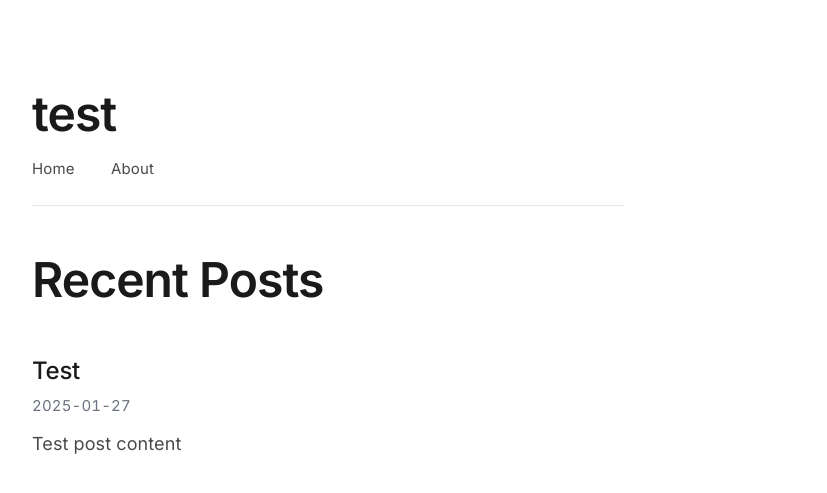
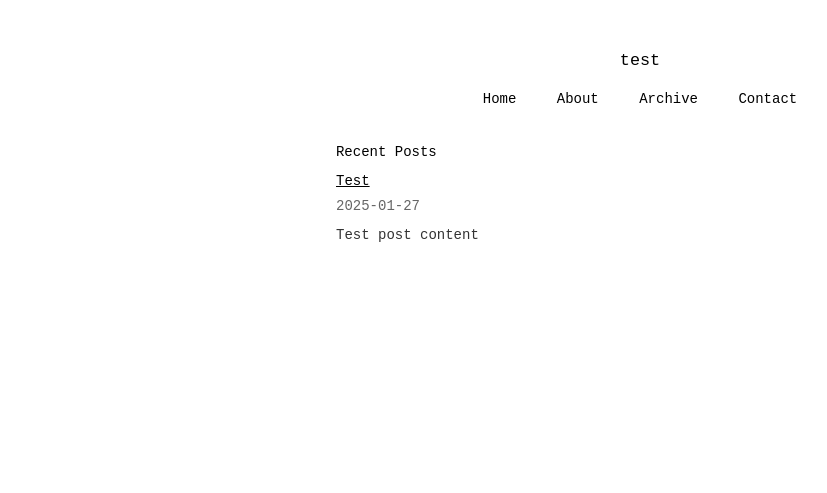
Before and after one commit to nyudenkov/nyudenkob.github.io, a Jekyll site: the page built from index.md, in a window 1280 px wide. Shown: the top 493 px of the page, without its empty margins (0-827 px from the left). Built offline with Jekyll 4.4.1, drawn with Linux system fonts in a browser that asks for light colours.

Commit message:
Add Archive and Contact pages; enhance navigation links for improved site structure

```diff
--- a/_layouts/default.html
+++ b/_layouts/default.html
@@ -21,6 +21,8 @@
             <nav class="site-nav">
                 <a href="{{ '/' | relative_url }}">Home</a>
                 <a href="{{ '/about' | relative_url }}">About</a>
+                <a href="{{ '/archive' | relative_url }}">Archive</a>
+                <a href="{{ '/contact' | relative_url }}">Contact</a>
             </nav>
         </header>
 
--- a/assets/css/style.scss
+++ b/assets/css/style.scss
@@ -1,30 +1,30 @@
 ---
 ---
 
-/* Modern Minimalist Design - Text First Approach */
+/* Ultra-Minimalist Design - Pure Text Focus */
 
 /* CSS Custom Properties for Theming */
 :root {
   /* Light Theme */
-  --text-primary: #1a1a1a;
-  --text-secondary: #4a4a4a;
-  --text-muted: #6b7280;
+  --text-primary: #000000;
+  --text-secondary: #333333;
+  --text-muted: #666666;
   --background: #ffffff;
-  --surface: #f9fafb;
-  --border: #e5e7eb;
-  --accent: #2563eb;
+  --surface: #ffffff;
+  --border: #dddddd;
+  --accent: #000000;
 }
 
 @media (prefers-color-scheme: dark) {
   :root {
     /* Dark Theme */
-    --text-primary: #f9fafb;
-    --text-secondary: #d1d5db;
-    --text-muted: #9ca3af;
-    --background: #0f172a;
-    --surface: #1e293b;
-    --border: #334155;
-    --accent: #3b82f6;
+    --text-primary: #ffffff;
+    --text-secondary: #cccccc;
+    --text-muted: #999999;
+    --background: #000000;
+    --surface: #000000;
+    --border: #333333;
+    --accent: #ffffff;
   }
 }
 
@@ -41,23 +41,20 @@ html {
 }
 
 body {
-  font-family: 'Inter', -apple-system, BlinkMacSystemFont, 'Segoe UI', Roboto, system-ui, sans-serif;
+  font-family: 'Courier New', Courier, monospace;
   color: var(--text-primary);
   background-color: var(--background);
-  line-height: 1.6;
-  font-feature-settings: "cv02", "cv03", "cv04", "cv11";
-  font-variation-settings: "slnt" 0;
-  text-rendering: optimizeLegibility;
-  -webkit-font-smoothing: antialiased;
-  -moz-osx-font-smoothing: grayscale;
-  transition: color 0.2s ease, background-color 0.2s ease;
+  line-height: 1.5;
+  font-size: 14px;
+  margin: 0;
+  padding: 0;
 }
 
-/* Container - Left-aligned, optimal reading width */
+/* Container - Simple, centered layout */
 .container {
-  max-width: 65ch;
-  margin: 0;
-  padding: 2rem 1.5rem;
+  max-width: 80ch;
+  margin: 0 auto;
+  padding: 2rem 1rem;
 }
 
 @media (min-width: 48rem) {
@@ -66,65 +63,50 @@ body {
   }
 }
 
-/* Header - Clean, minimal */
+@media (max-width: 48rem) {
+  .container {
+    max-width: 100%;
+    padding: 1rem;
+  }
+}
+
+/* Header - Ultra minimal */
 .site-header {
-  margin-bottom: 3rem;
-  padding-bottom: 1.5rem;
-  border-bottom: 1px solid var(--border);
+  margin-bottom: 2rem;
+  text-align: center;
 }
 
 .site-title {
-  font-size: clamp(2rem, 4vw, 3rem);
-  font-weight: 600;
-  line-height: 1.1;
-  letter-spacing: -0.02em;
-  margin-bottom: 1rem;
+  font-size: 1.2em;
+  font-weight: normal;
+  margin: 0 0 1rem 0;
+  display: block;
 }
 
 .site-title a {
   color: var(--text-primary);
   text-decoration: none;
-  position: relative;
-  transition: color 0.2s ease;
 }
 
 .site-title a:hover {
-  color: var(--accent);
+  text-decoration: underline;
 }
 
-/* Navigation - Sophisticated link treatment */
+/* Navigation - Simple links */
 .site-nav {
-  font-size: clamp(0.875rem, 1.5vw, 0.9375rem);
-  font-weight: 400;
-  letter-spacing: 0.01em;
+  text-align: center;
+  margin-bottom: 2rem;
 }
 
 .site-nav a {
-  color: var(--text-secondary);
+  color: var(--text-primary);
   text-decoration: none;
-  margin-right: 2rem;
-  position: relative;
-  transition: color 0.2s ease;
-  padding: 0.25rem 0;
+  margin: 0 1rem;
+  font-size: 1em;
 }
 
 .site-nav a:hover {
-  color: var(--text-primary);
-}
-
-.site-nav a::after {
-  content: '';
-  position: absolute;
-  bottom: -2px;
-  left: 0;
-  width: 0;
-  height: 1px;
-  background-color: var(--accent);
-  transition: width 0.3s ease;
-}
-
-.site-nav a:hover::after {
-  width: 100%;
+  text-decoration: underline;
 }
 
 /* Main content */
@@ -132,78 +114,31 @@ body {
   margin-top: 1.5rem;
 }
 
-/* Typography Hierarchy */
-h1 {
-  font-size: clamp(2rem, 4vw, 3rem);
-  font-weight: 600;
-  line-height: 1.1;
-  letter-spacing: -0.02em;
-  margin: 2.5rem 0 1.5rem 0;
+/* Typography Hierarchy - Minimal */
+h1, h2, h3, h4, h5, h6 {
+  font-size: 1em;
+  font-weight: normal;
+  margin: 1.5rem 0 0.5rem 0;
+  color: var(--text-primary);
+  line-height: 1.5;
+}
+
+/* Body text - Simple */
+p {
+  font-size: 1em;
+  line-height: 1.5;
+  margin-bottom: 1rem;
   color: var(--text-primary);
 }
 
-h2 {
-  font-size: clamp(1.5rem, 3vw, 2rem);
-  font-weight: 500;
-  line-height: 1.2;
-  letter-spacing: -0.02em;
-  margin: 2rem 0 1rem 0;
+/* Simple link styles */
+a {
   color: var(--text-primary);
-}
-
-h3 {
-  font-size: clamp(1.25rem, 2.5vw, 1.5rem);
-  font-weight: 500;
-  line-height: 1.3;
-  letter-spacing: -0.02em;
-  margin: 1.5rem 0 0.75rem 0;
-  color: var(--text-primary);
-}
-
-h4, h5, h6 {
-  font-size: clamp(1.125rem, 2vw, 1.25rem);
-  font-weight: 500;
-  line-height: 1.4;
-  letter-spacing: -0.01em;
-  margin: 1.25rem 0 0.5rem 0;
-  color: var(--text-primary);
-}
-
-/* Body text with optimal readability */
-p {
-  font-size: clamp(1rem, 2vw, 1.125rem);
-  font-weight: 400;
-  line-height: 1.6;
-  letter-spacing: 0.005em;
-  margin-bottom: 1.5rem;
-  color: var(--text-primary);
-}
-
-/* Enhanced link styles */
-a {
-  color: var(--accent);
-  text-decoration: none;
-  position: relative;
-  transition: color 0.2s ease;
+  text-decoration: underline;
 }
 
 a:hover {
-  color: var(--text-primary);
-}
-
-a::after {
-  content: '';
-  position: absolute;
-  bottom: -2px;
-  left: 0;
-  width: 0;
-  height: 1px;
-  background-color: var(--accent);
-  transition: width 0.3s ease;
-}
-
-a:hover::after {
-  width: 100%;
+  text-decoration: none;
 }
 
 a:visited {
@@ -262,16 +197,26 @@ blockquote {
   line-height: 1.7;
 }
 
-/* Images - clean, minimal */
+/* Images - responsive and minimal */
 img {
   max-width: 100%;
   height: auto;
-  margin: 2rem 0;
-  border-radius: 0.5rem;
-  border: 1px solid var(--border);
+  margin: 1rem 0;
+  display: block;
 }
 
-/* Post List - Redesigned for elegance */
+/* Image captions */
+img + em,
+figure figcaption {
+  display: block;
+  text-align: center;
+  font-style: italic;
+  color: var(--text-muted);
+  font-size: 0.9em;
+  margin-top: 0.5rem;
+}
+
+/* Post List - Minimal */
 .post-list {
   list-style: none;
   margin: 0;
@@ -279,91 +224,65 @@ img {
 }
 
 .post-list-item {
-  padding: 1.5rem 0;
-  border-bottom: 1px solid var(--border);
-  transition: transform 0.2s ease;
-  position: relative;
-}
-
-.post-list-item:hover {
-  transform: translateX(0.5rem);
-}
-
-.post-list-item:last-child {
-  border-bottom: none;
+  margin-bottom: 2rem;
+  line-height: 1.5;
 }
 
 .post-list-title {
-  font-size: clamp(1.25rem, 2.5vw, 1.5rem);
-  font-weight: 500;
-  margin-bottom: 0.5rem;
-  letter-spacing: -0.01em;
-  line-height: 1.3;
+  font-size: 1em;
+  font-weight: normal;
+  margin-bottom: 0.25rem;
 }
 
 .post-list-title a {
   color: var(--text-primary);
-  text-decoration: none;
-  transition: color 0.2s ease;
+  text-decoration: underline;
 }
 
 .post-list-title a:hover {
-  color: var(--accent);
-}
-
-.post-list-title a::after {
-  display: none;
+  text-decoration: none;
 }
 
 .post-list-date {
-  font-size: clamp(0.875rem, 1.5vw, 0.9375rem);
+  font-size: 1em;
   color: var(--text-muted);
-  font-weight: 400;
-  margin-bottom: 0.75rem;
-  font-variant-numeric: tabular-nums;
-  letter-spacing: 0.01em;
+  margin-bottom: 0.5rem;
 }
 
 .post-list-excerpt {
   color: var(--text-secondary);
   line-height: 1.5;
-  font-size: clamp(1rem, 2vw, 1.125rem);
-  letter-spacing: 0.005em;
+  font-size: 1em;
 }
 
 /* Individual post pages */
 .post-header {
-  margin-bottom: 2.5rem;
-  padding-bottom: 1.5rem;
-  border-bottom: 1px solid var(--border);
+  margin-bottom: 2rem;
+  text-align: center;
 }
 
 .post-title {
-  font-size: clamp(2rem, 4vw, 3rem);
-  font-weight: 600;
-  margin-bottom: 1rem;
-  line-height: 1.1;
-  letter-spacing: -0.02em;
+  font-size: 1em;
+  font-weight: normal;
+  margin-bottom: 0.5rem;
   color: var(--text-primary);
 }
 
 .post-date {
-  font-size: clamp(0.875rem, 1.5vw, 0.9375rem);
+  font-size: 1em;
   color: var(--text-muted);
-  font-weight: 400;
-  font-variant-numeric: tabular-nums;
-  letter-spacing: 0.01em;
+  margin-bottom: 2rem;
 }
 
 .post-content {
-  margin-bottom: 3rem;
-  line-height: 1.6;
+  line-height: 1.5;
+  text-align: left;
 }
 
 .post-content h2,
 .post-content h3,
 .post-content h4 {
-  margin-top: 2.5rem;
+  margin-top: 1.5rem;
 }
 
 /* Post navigation - clean and functional */
@@ -432,14 +351,28 @@ a:focus,
   border-radius: 0.25rem;
 }
 
-/* Responsive design optimizations */
+/* Enhanced Mobile Responsiveness */
 @media (max-width: 48rem) {
+  body {
+    font-size: 16px;
+  }
+
   .container {
-    padding: 1.5rem 1rem;
+    padding: 1rem;
+    max-width: 100%;
   }
 
   .site-header {
-    margin-bottom: 2rem;
+    margin-bottom: 1.5rem;
+  }
+
+  .site-nav a {
+    display: block;
+    margin: 0.5rem 0;
+  }
+
+  .post-list-item {
+    margin-bottom: 1.5rem;
   }
 
   .post-nav {
@@ -449,10 +382,14 @@ a:focus,
 
   .next-post {
     text-align: left;
+    margin-top: 1rem;
   }
+}
 
-  .post-list-item:hover {
-    transform: none;
+/* Extra small screens */
+@media (max-width: 320px) {
+  .container {
+    padding: 0.5rem;
   }
 }
 
```
Also changed, not shown: archive.md (added, +22 -0 lines), contact.md (added, +9 -0 lines).
